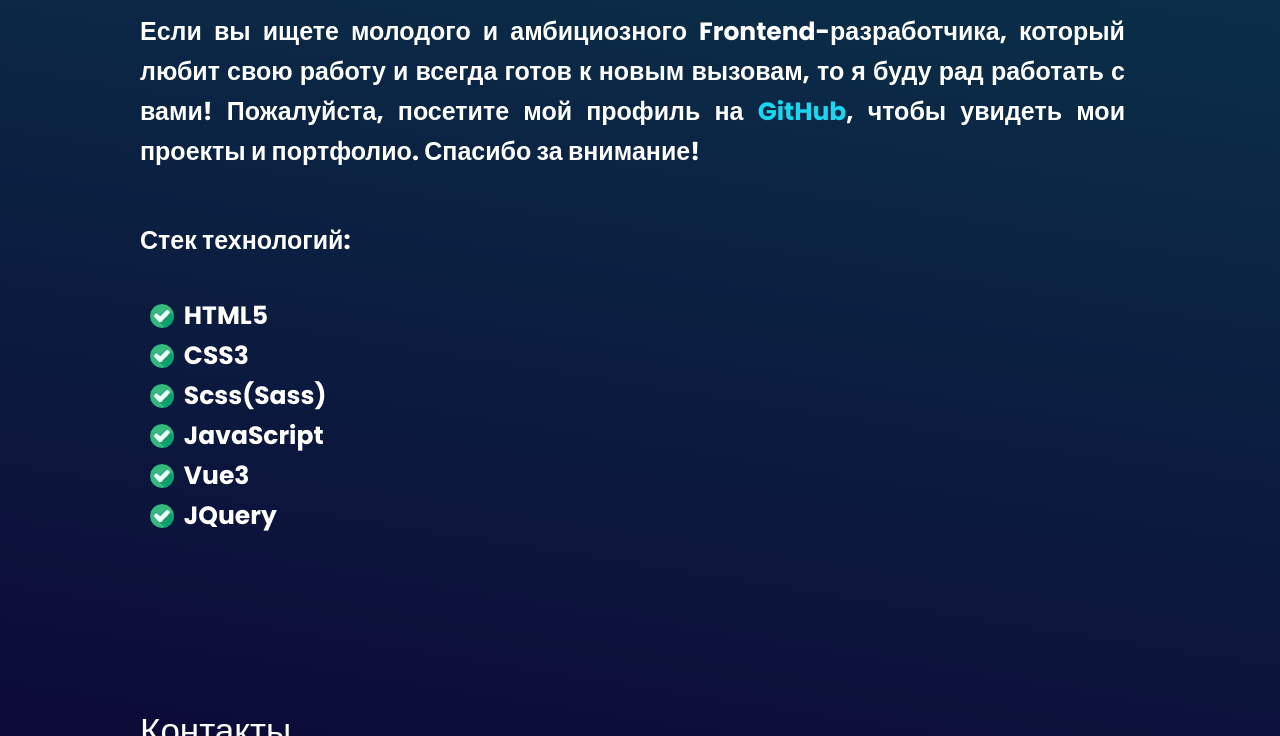
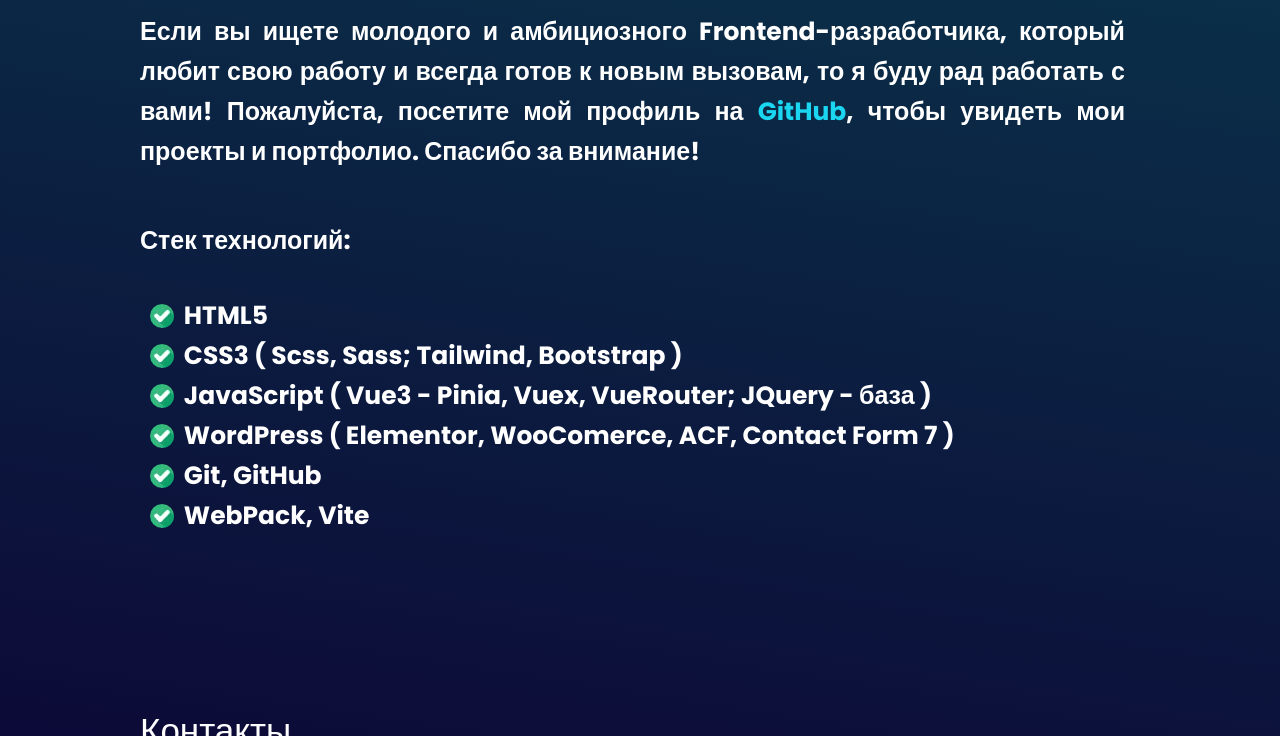
Before and after one commit to FlabyKare/MyPortfolio, a plain HTML site: page index.html in a window 1280 px wide. Shown: the part 1168-1904 px from the top of the page. Drawn offline with nearby package versions, Linux system fonts and the light colour scheme.

Commit message:
Update index.html

```diff
--- a/index.html
+++ b/index.html
@@ -270,11 +270,11 @@
 
                         <ul class="my_skills">
                             <li class=" animation_fromRight_to_left element-animation">HTML5</li>
-                            <li class=" animation_fromRight_to_left element-animation">CSS3</li>
-                            <li class=" animation_fromRight_to_left element-animation">Scss(Sass)</li>
-                            <li class=" animation_fromRight_to_left element-animation">JavaScript</li>
-                            <li class=" animation_fromRight_to_left element-animation">Vue3</li>
-                            <li class=" animation_fromRight_to_left element-animation">JQuery</li>
+                            <li class=" animation_fromRight_to_left element-animation">CSS3 ( Scss, Sass; Tailwind, Bootstrap )</li>
+                            <li class=" animation_fromRight_to_left element-animation">JavaScript ( Vue3 - Pinia, Vuex, VueRouter; JQuery - база )</li>
+                            <li class=" animation_fromRight_to_left element-animation">WordPress ( Elementor, WooComerce, ACF, Contact Form 7 )</li>
+                            <li class=" animation_fromRight_to_left element-animation">Git, GitHub</li>
+                            <li class=" animation_fromRight_to_left element-animation">WebPack, Vite</li>
                         </ul>
                     </div>
                 </div>
@@ -283,7 +283,7 @@
                     <h5 class="skills_title animation_fromRight_to_left element-animation">Обо мне</h5>
                     <div class="skills_list animation_fromRight_to_left element-animation">
                         <p class="infome animation_fromRight_to_left element-animation">Привет, меня зовут Беслан, и я
-                            занимаюсь Frontend-разработкой уже более 1,5 лет. Меня привлекает
+                            занимаюсь Frontend-разработкой уже более 2,5 лет. Меня привлекает
                             работа в этой сфере, потому что каждый день можно узнавать что-то новое и интересное.</p>
                         <p class="infome animation_fromRight_to_left element-animation">Я готов изучать новые технологии
                             и инструменты, которые помогут мне стать ещё лучше в своей
@@ -298,12 +298,12 @@
                         <p class="ul animation_fromRight_to_left element-animation">Стек технологий:</p>
 
                         <ul class="my_skills">
-                            <li class=" animation_fromRight_to_left element-animation">HTML5</li>
-                            <li class=" animation_fromRight_to_left element-animation">CSS3</li>
-                            <li class=" animation_fromRight_to_left element-animation">Scss(Sass)</li>
-                            <li class=" animation_fromRight_to_left element-animation">JavaScript</li>
-                            <li class=" animation_fromRight_to_left element-animation">Vue3</li>
-                            <li class=" animation_fromRight_to_left element-animation">JQuery</li>
+                            <li class="animation_fromRight_to_left element-animation">HTML5</li>
+                            <li class=" animation_fromRight_to_left element-animation">CSS3 ( Scss, Sass; Tailwind, Bootstrap )</li>
+                            <li class=" animation_fromRight_to_left element-animation">JavaScript ( Vue3 - Pinia, Vuex, VueRouter; JQuery - база )</li>
+                            <li class=" animation_fromRight_to_left element-animation">WordPress ( Elementor, WooComerce, ACF, Contact Form 7 )</li>
+                            <li class=" animation_fromRight_to_left element-animation">Git, GitHub</li>
+                            <li class=" animation_fromRight_to_left element-animation">WebPack, Vite</li>
                         </ul>
                     </div>
 
```
